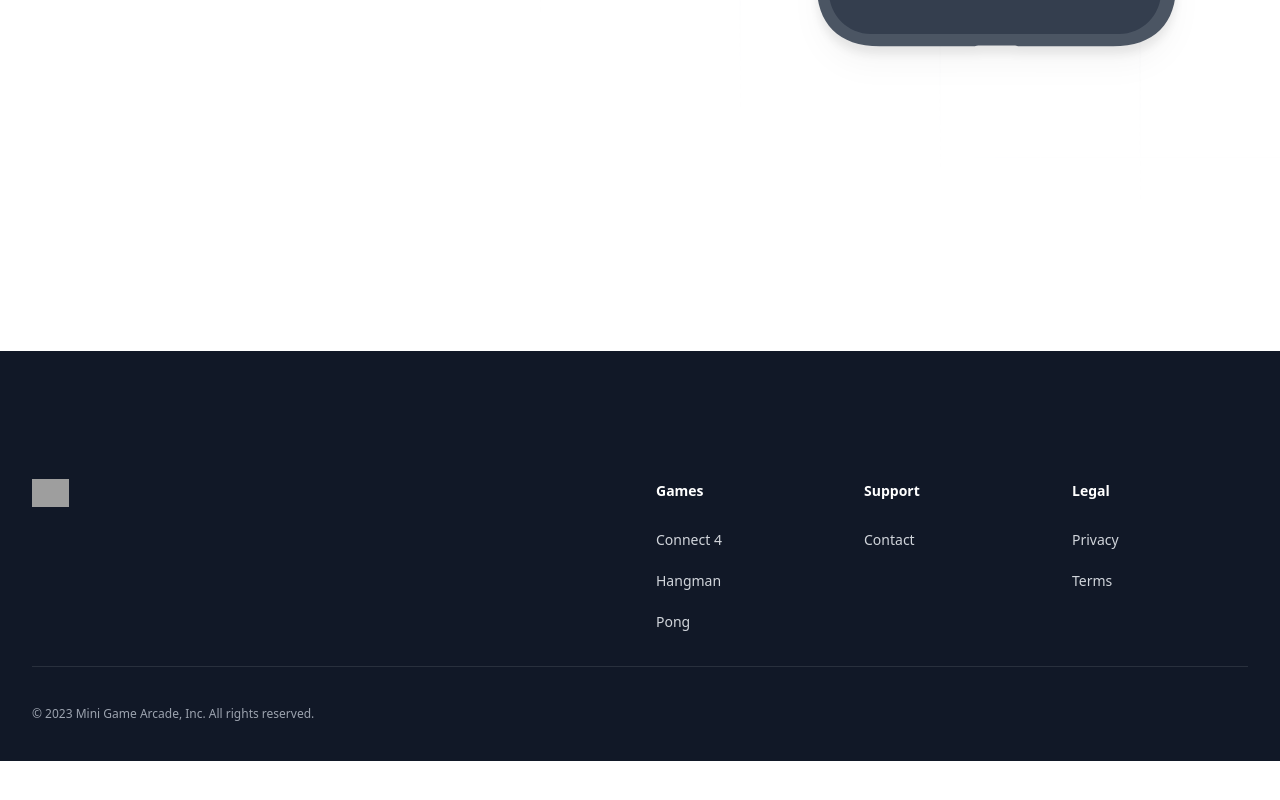
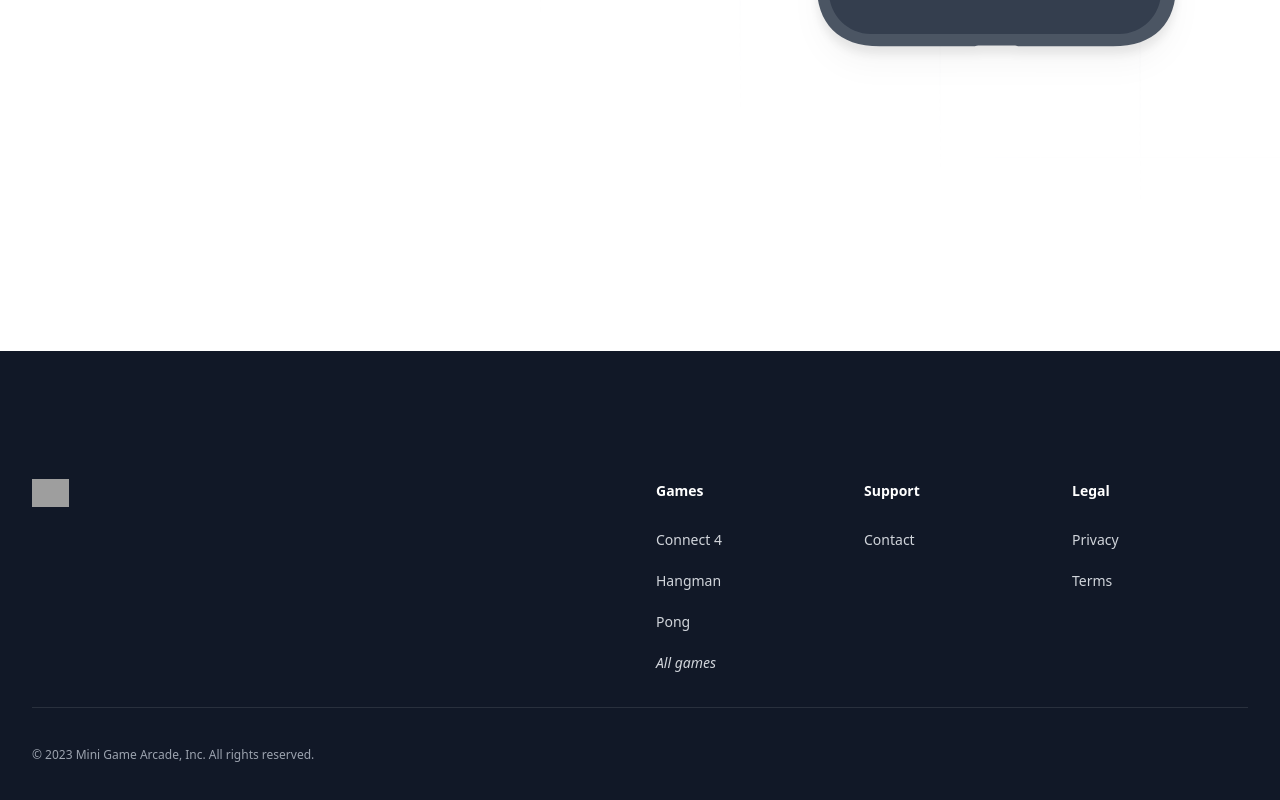
Before and after one commit to callumndev/Mini-Game-Arcade, a React (Vite) app in the folder client/: page / in a window 1280 px wide. Shown: the part 922-1722 px from the top of the page. Before the commit the page ends 1683 px from the top, so only its background shows below. Built offline with nearby package versions, Linux system fonts and the light colour scheme; grey boxes are pictures that could not be loaded; some icons are missing.

Commit message:
Add 'All games' button to footer games list

```diff
--- a/client/src/components/layouts/MainLayout/Footer.tsx
+++ b/client/src/components/layouts/MainLayout/Footer.tsx
@@ -65,6 +65,13 @@ const Footer: React.FC = () => {
                                             </a>
                                         </li>
                                     ))}
+
+                                    {/* All games button */}
+                                    <li>
+                                        <a href="/games" className="text-sm italic leading-6 text-gray-300 hover:text-white">
+                                            All games
+                                        </a>
+                                    </li>
                                 </ul>
                             </div>
                         </div>
```
